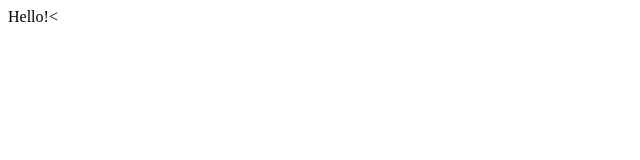
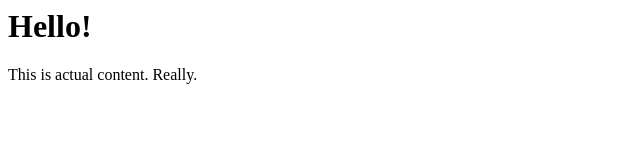
Before and after one commit to ikarth/example, a plain HTML site: page index.html in a window 1280 px wide. Shown: the whole page, without its empty margins (0-640 px from the left). Drawn offline with Linux system fonts and the light colour scheme.

Commit message:
changed html

```diff
--- a/index.html
+++ b/index.html
@@ -1,4 +1,7 @@
 <html>
+<head>
+<head>
 <body>
-<p>Hello!<<p>
+<h1>Hello!</h1>
+<p>This is actual content. Really.</p>
 </body>
```
